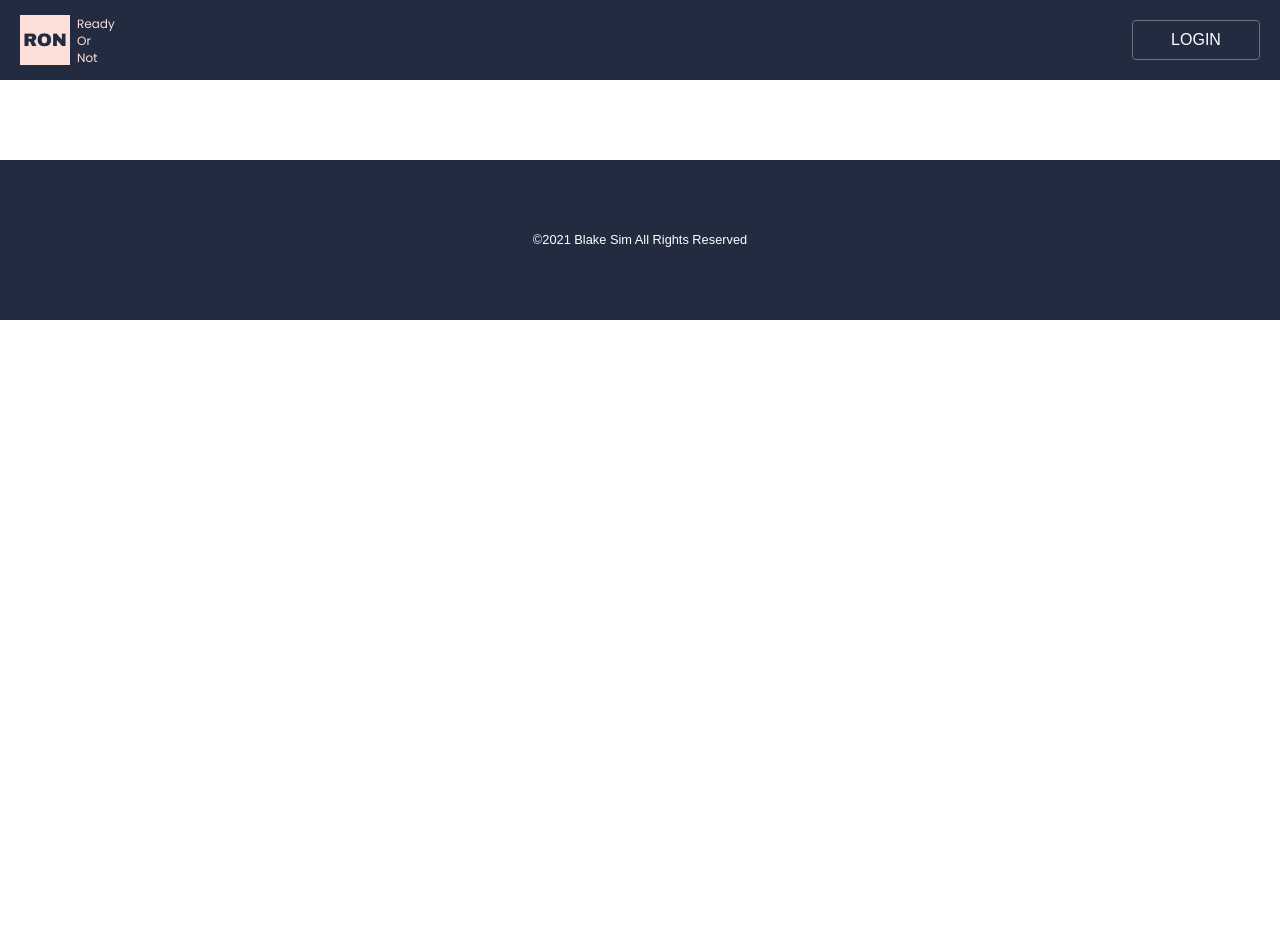
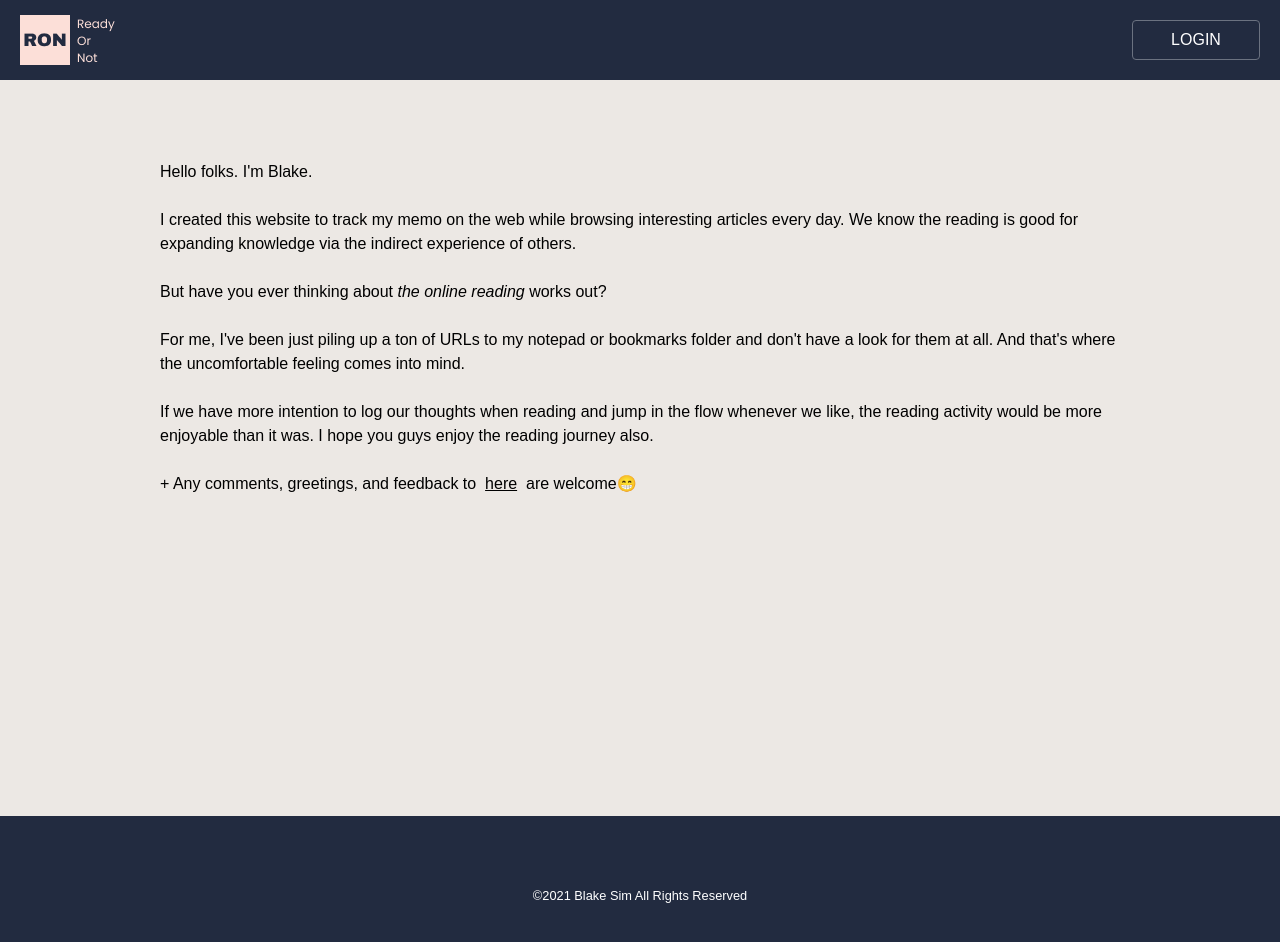
Before and after one commit to nbblk/ready-or-not, a React (Create React App) app in the folder frontend/: page /about in a window 1280 px wide. Shown: the top 942 px of the page. Before the commit the page ends 800 px from the top, so only its background shows below. Built offline with nearby package versions, Linux system fonts and the light colour scheme; what pdfmake would draw is missing.

Commit message:
Add about page

```diff
--- a/frontend/src/App.js
+++ b/frontend/src/App.js
@@ -15,6 +15,7 @@ import NoteContainer from "./containers/NoteContainer";
 import Landing from "./components/Landing";
 import Footer from "./components/Footer";
 import ExportModal from "./components/ExportModal";
+import About from "./components/About";
 import { download } from "./modules/exports";
 
 function App() {
@@ -39,7 +40,7 @@ function App() {
 
   return (
     <Router>
-      <div className="page-container relative min-h-screen m-0 p-0">
+      <div className="page-container relative min-h-screen m-0 p-0 bg-beige">
         <Navigation />
         {auth.loggedIn ? (
           <Redirect to="/main">
@@ -54,6 +55,9 @@ function App() {
           <Route path="/login">
             <LoginModal />
             <Landing />
+          </Route>
+          <Route path="/about">
+            <About />
           </Route>
           <PrivateRoute path="/new">
             <NewArticleModal />
--- /dev/null
+++ b/frontend/src/components/About.js
@@ -0,0 +1,43 @@
+import React from "react";
+
+const about = () => {
+  return (
+    <section className="w-full h-full py-40 px-20 md:px-40 flex flex-row justify-center items-center bg-transparent">
+      <p className="text-left font-4xl md:font-5xl font-poppins">
+        <p>Hello folks. I'm Blake.</p>
+        <br />
+        <p>
+          I created this website to track my memo on the web while browsing
+          interesting articles every day. We know the reading is good for
+          expanding knowledge via the indirect experience of others.
+        </p>
+        <br />
+        <p>
+          But have you ever thinking about <i>the online reading</i> works out?
+        </p>
+        <br />
+        <p>
+          For me, I've been just piling up a ton of URLs to my notepad or
+          bookmarks folder and don't have a look for them at all. And that's
+          where the uncomfortable feeling comes into mind.
+        </p>
+        <br />
+        <p>
+          If we have more intention to log our thoughts when reading and jump in
+          the flow whenever we like, the reading activity would be more
+          enjoyable than it was. I hope you guys enjoy the reading journey also.
+        </p>
+        <br />
+        <p>
+          + Any comments, greetings, and feedback to &nbsp;
+          <a href="mailto: nbblks@gmail.com" className="underline purple">
+            here
+          </a>
+          &nbsp; are welcome😁
+        </p>
+      </p>
+    </section>
+  );
+};
+
+export default about;
--- a/frontend/src/components/Logo.js
+++ b/frontend/src/components/Logo.js
@@ -1,11 +1,13 @@
-import React from 'react';
+import React from "react";
+import { useHistory } from "react-router-dom";
 
-const logo = props => {
-    return (
-      <div className="w-auto h-auto">
-        <img alt="logo" src="/Logo.png"></img>
-      </div>
-    );
+const Logo = () => {
+  const history = useHistory();
+  return (
+    <div className="w-auto h-auto" onClick={() => history.replace("/")}>
+      <img alt="logo" src="/Logo.png"></img>
+    </div>
+  );
 };
 
-export default logo;
+export default Logo;
```
